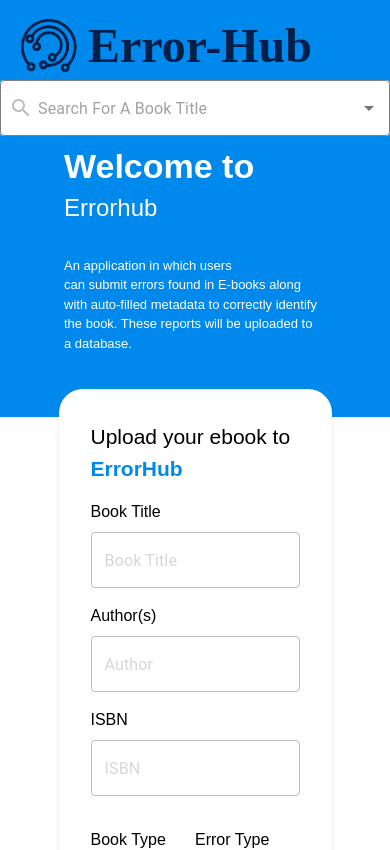
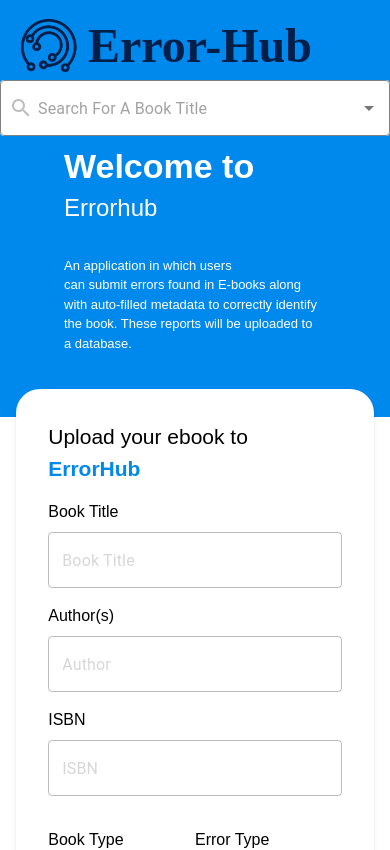
Before and after one commit to Dada-Tech/error-hub, a React (Create React App) app: page / in a window 390 px wide. Shown: the top 850 px of the page. Built offline with nearby package versions, Linux system fonts and the light colour scheme; no server answers.

Commit message:
correcting the responsive setting for devices

```diff
--- a/src/components/Container/errorhubContainer.tsx
+++ b/src/components/Container/errorhubContainer.tsx
@@ -72,7 +72,8 @@ export function Searchbar ({ onSelectBook }) {
 
 const ErrorhubContainer = ({ selectedBook }: { selectedBook: BookType | null }) => {
     return (
-        <Container sx={{width: '70%'}} className="rounded-3xl m-0 mb-0 h-[779px] shadow-md hover:shadow-xl bg-white">
+        <Container  className="rounded-3xl m-0 mb-0 h-[779px] shadow-md hover:shadow-xl bg-white">
+            {/*sx={{width: '70%'}}*/}
             <div className="pl-4 pr-4">
                 <div className="">
                     <div className="text-black text-[21px] pt-8">
--- a/src/pages/Errorpage/Errorpage.tsx
+++ b/src/pages/Errorpage/Errorpage.tsx
@@ -25,7 +25,7 @@ function Errorpage() {
                 </div>
             </div>
             <div className="md:absolute top-32 flex justify-center md:w-full -mt-7">
-                <div className="md:w-1/2 lg:w-1/2">
+                <div className="w-11/12 sm:w-11/12 md:w-1/2 lg:w-1/3">
                     <ErrorhubContainer selectedBook={selectedBook}/>
                 </div>
             </div>
```
